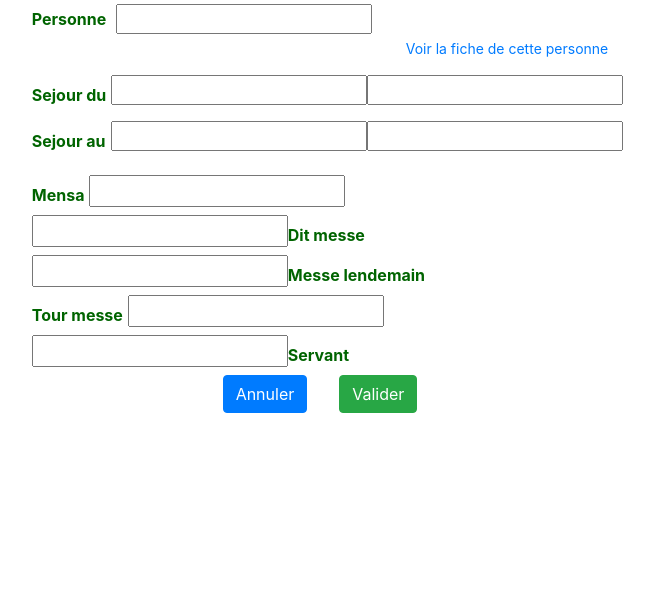
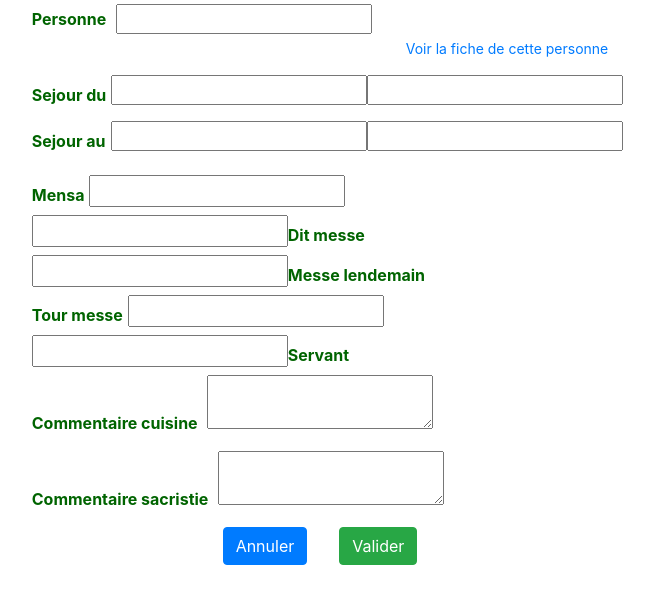
Before and after one commit to BrRoman/hotellerie, a Django app: template hotellerie/apps/sejours/templates/sejours/form.html in a window 1280 px wide. Shown: the part 175-779 px from the top of the page, without its empty margins (320-974 px from the left). Run offline with Django 3.2, Linux system fonts and the light colour scheme; the template is opened without the code that fills it: most values are stand-ins (such as "Sample title", 1, 10 or a date in 2020); form fields are guessed from the names that the template uses; style sheets or scripts are compiled from the project's sources; some libraries are stand-ins or nearby versions.

Commit message:
Sejours: commentaires cuisine and sacristie.

```diff
--- a/hotellerie/apps/sejours/models.py
+++ b/hotellerie/apps/sejours/models.py
@@ -35,6 +35,8 @@ class Sejour(models.Model):
     servant = models.BooleanField(
         default=False,
     )
+    commentaire_cuisine = models.TextField()
+    commentaire_sacristie = models.TextField()
     created_at = models.DateTimeField(
         auto_now_add=True,
         db_column='created',
--- a/hotellerie/apps/sejours/templates/sejours/form.html
+++ b/hotellerie/apps/sejours/templates/sejours/form.html
@@ -298,7 +298,57 @@
             {{ form.servant.label_tag }}
         </div>
 
-        <!-- TODO: Champ remarques/commentaire -->
+
+        <!-- Commentaire cuisine -->
+        <div class="form-group">
+            {{ form.commentaire_cuisine.label_tag }}
+            {% if form.is_bound %}
+                {% if form.commentaire_cuisine.errors %}
+                    {% render_field form.commentaire_cuisine class="form-control is-invalid" %}
+                    {% for error in form.commentaire_cuisine.errors %}
+                        <div class="invalid-feedback" style="display: block;">
+                            {{ error }}
+                        </div>
+                    {% endfor %}
+                {% else %}
+                    {% render_field form.commentaire_cuisine class="form-control is-valid" %}
+                {% endif %}
+            {% else %}
+                {% render_field form.commentaire_cuisine class="form-control" %}
+            {% endif %}
+
+            {% if form.commentaire_cuisine.help_text %}
+                <small class="form-text text-muted">
+                    {{ form.commentaire_cuisine.help_text }}
+                </small>
+            {% endif %}
+        </div>
+
+
+        <!-- Commentaire sacristie -->
+        <div class="form-group">
+            {{ form.commentaire_sacristie.label_tag }}
+            {% if form.is_bound %}
+                {% if form.commentaire_sacristie.errors %}
+                    {% render_field form.commentaire_sacristie class="form-control is-invalid" %}
+                    {% for error in form.commentaire_sacristie.errors %}
+                        <div class="invalid-feedback" style="display: block;">
+                            {{ error }}
+                        </div>
+                    {% endfor %}
+                {% else %}
+                    {% render_field form.commentaire_sacristie class="form-control is-valid" %}
+                {% endif %}
+            {% else %}
+                {% render_field form.commentaire_sacristie class="form-control" %}
+            {% endif %}
+
+            {% if form.commentaire_sacristie.help_text %}
+                <small class="form-text text-muted">
+                    {{ form.commentaire_sacristie.help_text }}
+                </small>
+            {% endif %}
+        </div>
 
 
         <!-- Validation -->
```
Also changed, not shown: hotellerie/apps/sejours/forms.py (+18 -0 lines).
